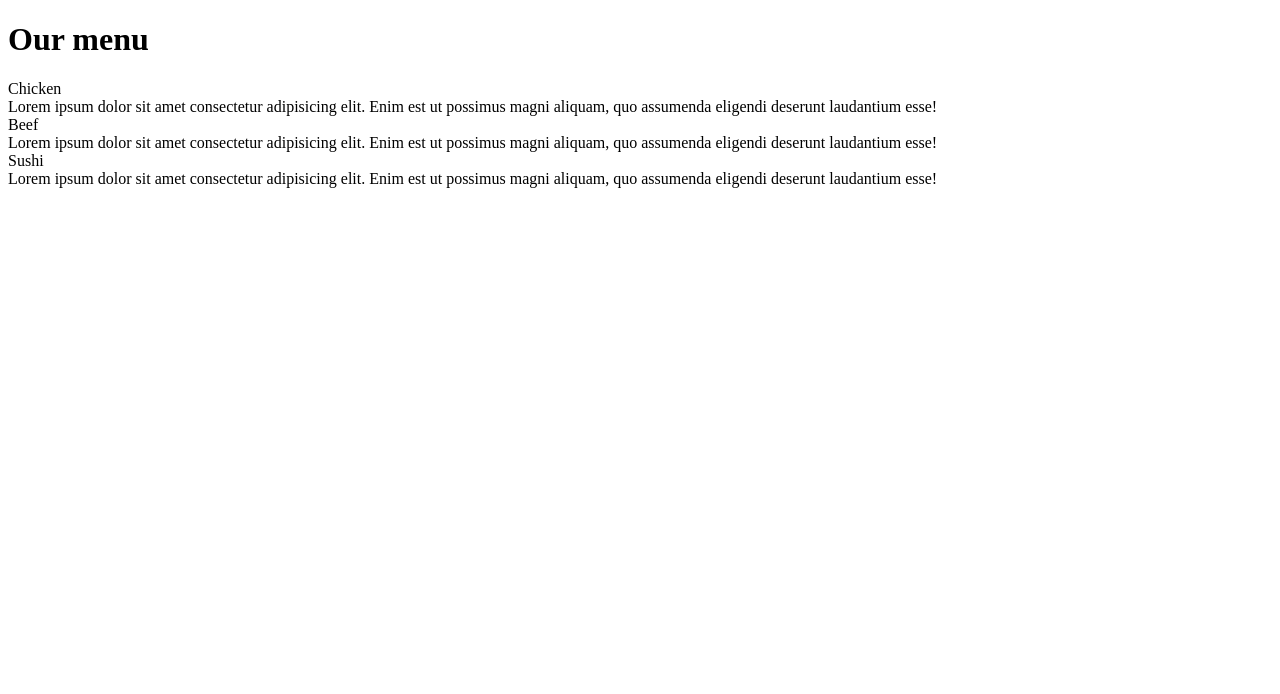
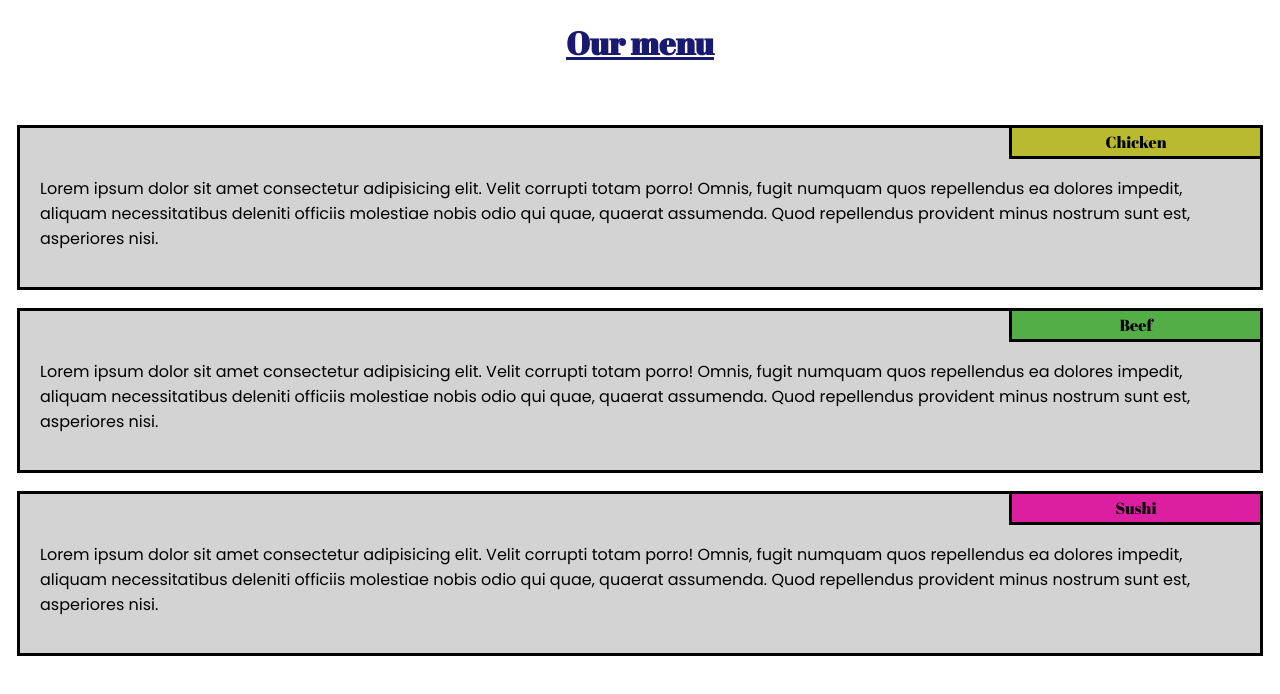
Before and after one commit to amaniko92/coursera-test, a plain HTML site: page module2-solution/index.html in a window 1280 px wide. Drawn offline with Linux system fonts and the light colour scheme.

Commit message:
modified:   module2-solution/CSS/stylesheet.css 	modified:   module2-solution/index.html

```diff
--- a/module2-solution/CSS/stylesheet.css
+++ b/module2-solution/CSS/stylesheet.css
@@ -1,3 +1,55 @@
-.h1 {
-    color: red;
+*{
+    box-sizing: border-box;
 }
+
+body{
+    font-family: Poppins, sans-serif;}
+
+h1{
+    font-family: 'Abril Fatface', serif;
+    color: midnightblue;
+    text-align: center;
+    text-decoration: underline;
+    padding-bottom: 30px;
+}
+
+section{
+    background-color: lightgrey;
+    border: 2px solid black;
+    outline: black solid 1px;
+    margin: 10px;
+    width: auto;
+    height: auto;
+    float: left;
+    position: relative;
+}
+
+#title1 , #title2 , #title3 {
+    float: right;
+    width: 20%;
+    padding: 3px;
+    position: relative;
+    text-align: center;
+    font-family: 'Abril Fatface', serif;
+}
+
+p{
+    padding: 20px;
+    clear: right;
+}
+
+
+#title1{
+    outline: black solid;
+    background-color: rgb(186, 186, 48);
+}
+
+#title2{
+    outline: black solid;
+    background-color: rgb(84, 174, 72);
+}
+
+#title3{
+    outline: black solid;
+    background-color: rgb(219, 31, 160);
+}
--- a/module2-solution/index.html
+++ b/module2-solution/index.html
@@ -6,20 +6,23 @@
     <meta name="viewport" content="width=device-width, initial-scale=1.0">
     <title>Module 2 - Assignment</title>
     <link rel="stylesheet" href="CSS/stylesheet.css">
+    <link rel="stylesheet" href="https://fonts.googleapis.com/css?family=Abril+Fatface|Poppins">
 </head>
 <body>
     <h1>Our menu</h1>
-    <section id="sec1">
-        <div>Chicken</div>
-        Lorem ipsum dolor sit amet consectetur adipisicing elit. Enim est ut possimus magni aliquam, quo assumenda eligendi deserunt laudantium esse!
+    <div class="row">
+    <section class="col-lg-3 col-md-6">
+        <div id="title1">Chicken</div>
+        <p>Lorem ipsum dolor sit amet consectetur adipisicing elit. Velit corrupti totam porro! Omnis, fugit numquam quos repellendus ea dolores impedit, aliquam necessitatibus deleniti officiis molestiae nobis odio qui quae, quaerat assumenda. Quod repellendus provident minus nostrum sunt est, asperiores nisi.</p>
     </section>
-    <section id="sec2">
-        <div>Beef</div>
-        Lorem ipsum dolor sit amet consectetur adipisicing elit. Enim est ut possimus magni aliquam, quo assumenda eligendi deserunt laudantium esse!
+    <section class="col-lg-3 col-md-6">
+        <div id="title2">Beef</div>
+        <p>Lorem ipsum dolor sit amet consectetur adipisicing elit. Velit corrupti totam porro! Omnis, fugit numquam quos repellendus ea dolores impedit, aliquam necessitatibus deleniti officiis molestiae nobis odio qui quae, quaerat assumenda. Quod repellendus provident minus nostrum sunt est, asperiores nisi.</p>
     </section>
-    <section id="sec3">
-        <div>Sushi</div>
-        Lorem ipsum dolor sit amet consectetur adipisicing elit. Enim est ut possimus magni aliquam, quo assumenda eligendi deserunt laudantium esse!
+    <section class="col-lg-3 col-md-6">
+        <div id="title3">Sushi</div>
+        <p>Lorem ipsum dolor sit amet consectetur adipisicing elit. Velit corrupti totam porro! Omnis, fugit numquam quos repellendus ea dolores impedit, aliquam necessitatibus deleniti officiis molestiae nobis odio qui quae, quaerat assumenda. Quod repellendus provident minus nostrum sunt est, asperiores nisi.</p>
     </section>
+    </div>
 </body>
 </html>
```
